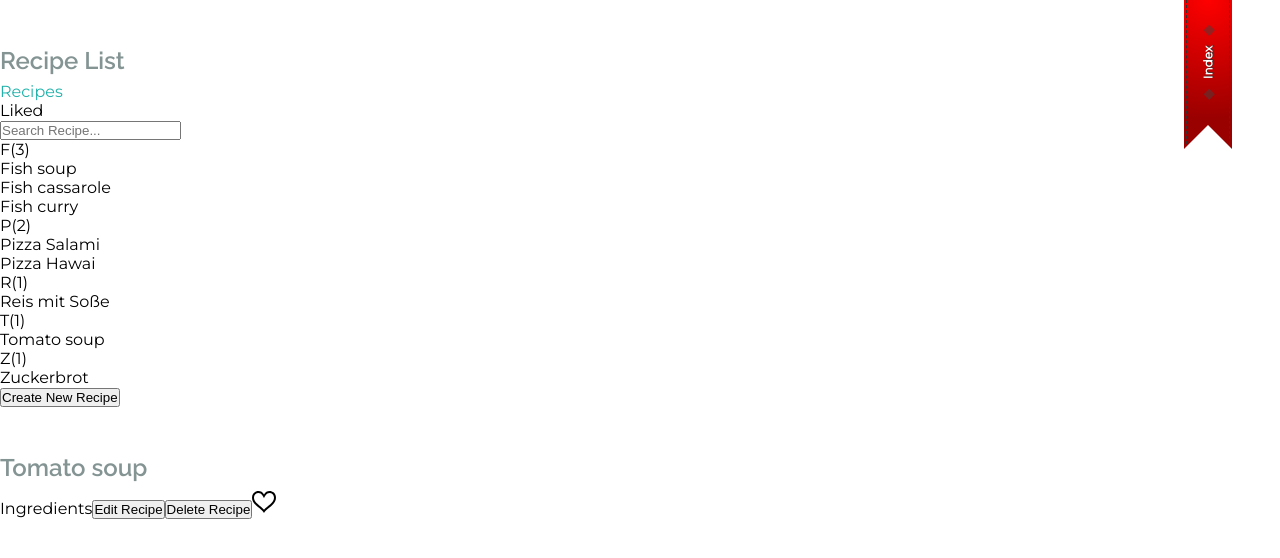
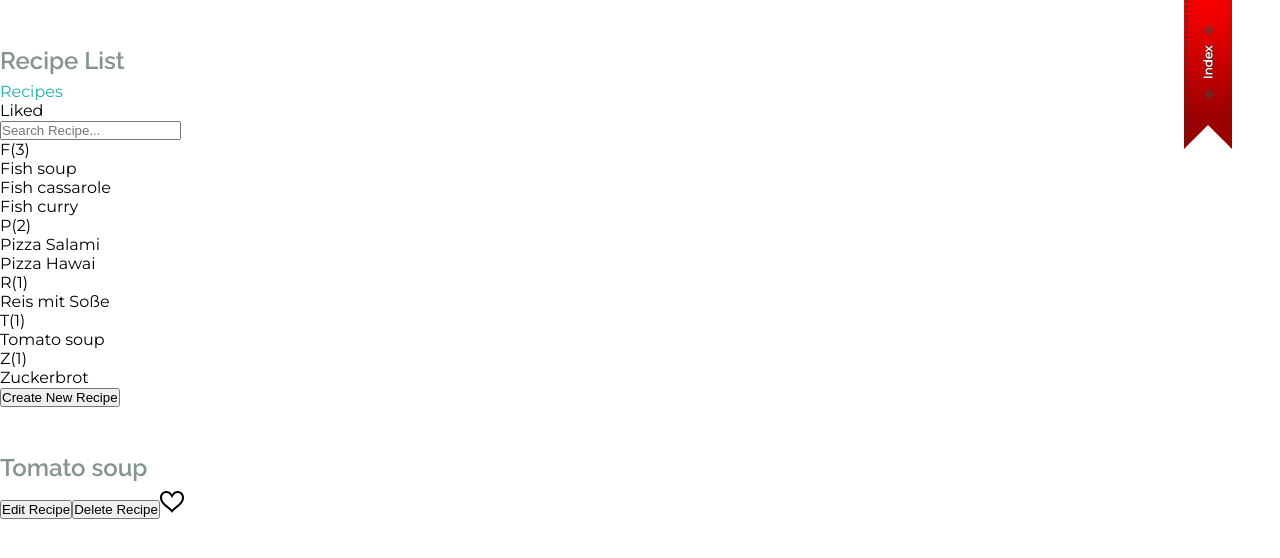
Before and after one commit to Knochenmark/recipebox, a React (Create React App) app: page / in a window 1280 px wide. Shown: the top 558 px of the page. Built offline with nearby package versions, Linux system fonts and the light colour scheme; what typestyle would draw is missing.

Commit message:
Change recipe component to class

```diff
--- a/src/components/Recipe/Recipe.tsx
+++ b/src/components/Recipe/Recipe.tsx
@@ -11,45 +11,37 @@ export interface IRecipeProps {
   deleteCallback: any;
   recipe: IRecipe;
 }
-
-export default function Recipe({
-  recipe,
-  deleteCallback,
-  editModeCallback,
-  bookmarkCallback
-}: IRecipeProps) {
-
-  // Todo: get ingredient list from recipe
-  // const ingredientList =
-
-  const bookmarkRecipe = (recipeToBookmark: string) => {
-    return () => bookmarkCallback(recipeToBookmark, !recipe.isBookmarked);
+export default class RecipeComponent extends React.Component<IRecipeProps, any> {
+  constructor(props: IRecipeProps) {
+    super(props);
+    this.bookmarkRecipe = this.bookmarkRecipe.bind(this);
+    this.handleDelete = this.handleDelete.bind(this);
+    this.handleEdit = this.handleEdit.bind(this);
   }
 
-  const handleDelete = (recipeToDelete: IRecipe) => {
-    return () => deleteCallback(recipeToDelete);
+  public bookmarkRecipe() {
+    this.props.bookmarkCallback(this.props.recipe, !this.props.recipe.isBookmarked);
   }
 
-  const handleEdit = () => {
-    return () => editModeCallback();
+  public handleDelete() {
+    this.props.deleteCallback(this.props.recipe);
   }
 
-  const bookmarkText = () => {
-    return recipe.isBookmarked ? <HeartFilled /> : <HeartOutlined />;
+  public handleEdit() {
+    this.props.editModeCallback();
   }
 
+  public render(): JSX.Element {
+    const bookmarkText = this.props.recipe.isBookmarked ? <HeartFilled /> : <HeartOutlined />;
     return (
       <div className={recipeStyle}>
         <h2>
-        {recipe.name}
+          {this.props.recipe.name}
         </h2>
-      <span>Ingredients</span>
-      {/* <ul className="index-recipes">
-        {ingredientList}
-      </ul> */}
-      <button onClick={handleEdit()}>Edit Recipe</button>
-      <button onClick={handleDelete(recipe)}>Delete Recipe</button>
-      <span onClick={bookmarkRecipe(recipe.name)}>{bookmarkText()}</span>
+        <button onClick={this.handleEdit}>Edit Recipe</button>
+        <button onClick={this.handleDelete}>Delete Recipe</button>
+        <span onClick={this.bookmarkRecipe}>{bookmarkText}</span>
       </div>
     );
   }
+}
```
Lines whose indentation alone changed are shown as unchanged.
